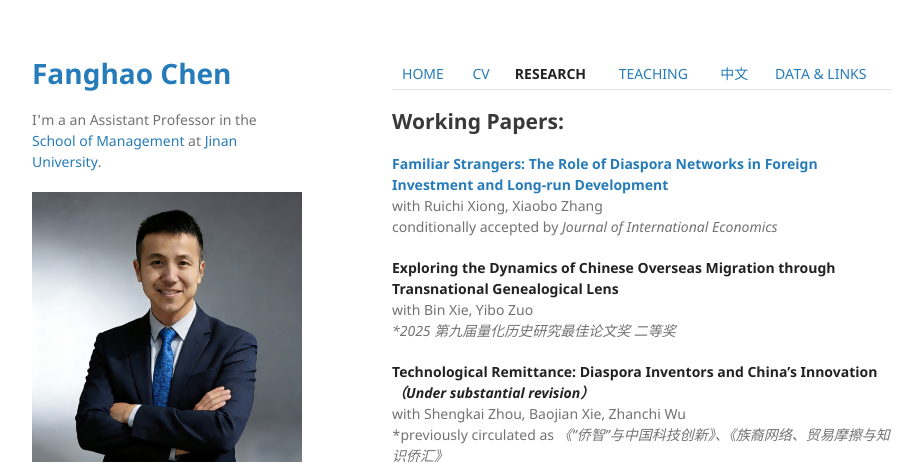
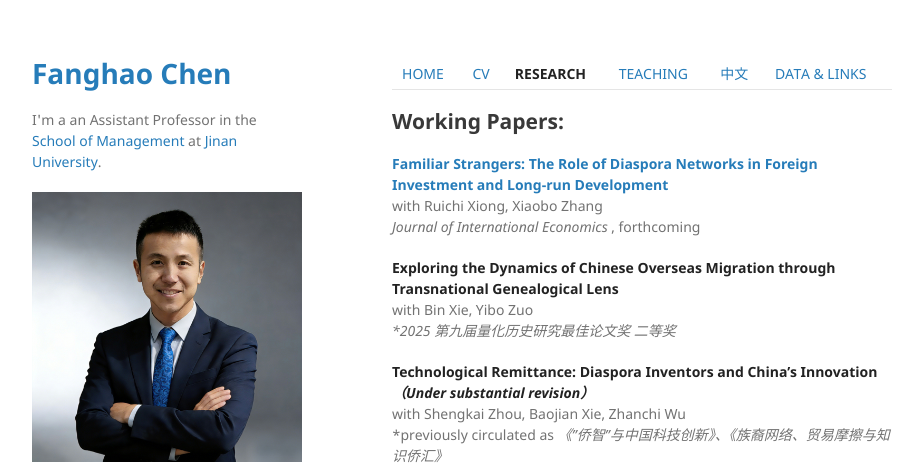
Before and after one commit to FanghaoChen/homepage, a Jekyll site: the page built from research.md, in a window 1280 px wide and 900 px high. Shown: the top 465 px of the window, without its empty margins (178-1101 px from the left). Built offline with Jekyll 4.4.1, drawn with Linux system fonts in a browser that asks for light colours.

Commit message:
Update research.md

```diff
--- a/research.md
+++ b/research.md
@@ -8,7 +8,7 @@ layout: default
 
 **[Familiar Strangers: The Role of Diaspora Networks in Foreign Investment and Long-run Development](https://papers.ssrn.com/sol3/papers.cfm?abstract_id=4004159)** <br/>
 with Ruichi Xiong, Xiaobo Zhang <br/>
-conditionally accepted by <em> Journal of International Economics </em> <br/>
+<em> Journal of International Economics </em>, forthcoming <br/>
 
 **Exploring the Dynamics of Chinese Overseas Migration through Transnational Genealogical Lens**<br/>
 with Bin Xie, Yibo Zuo  <br/>
```
